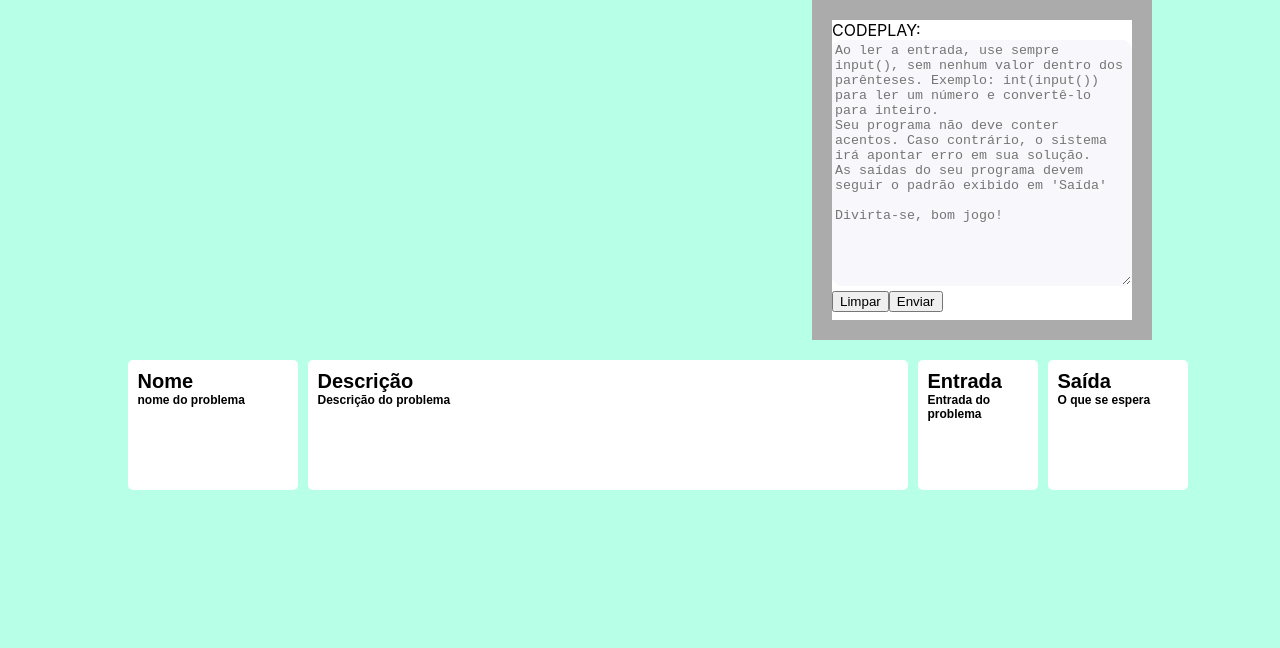
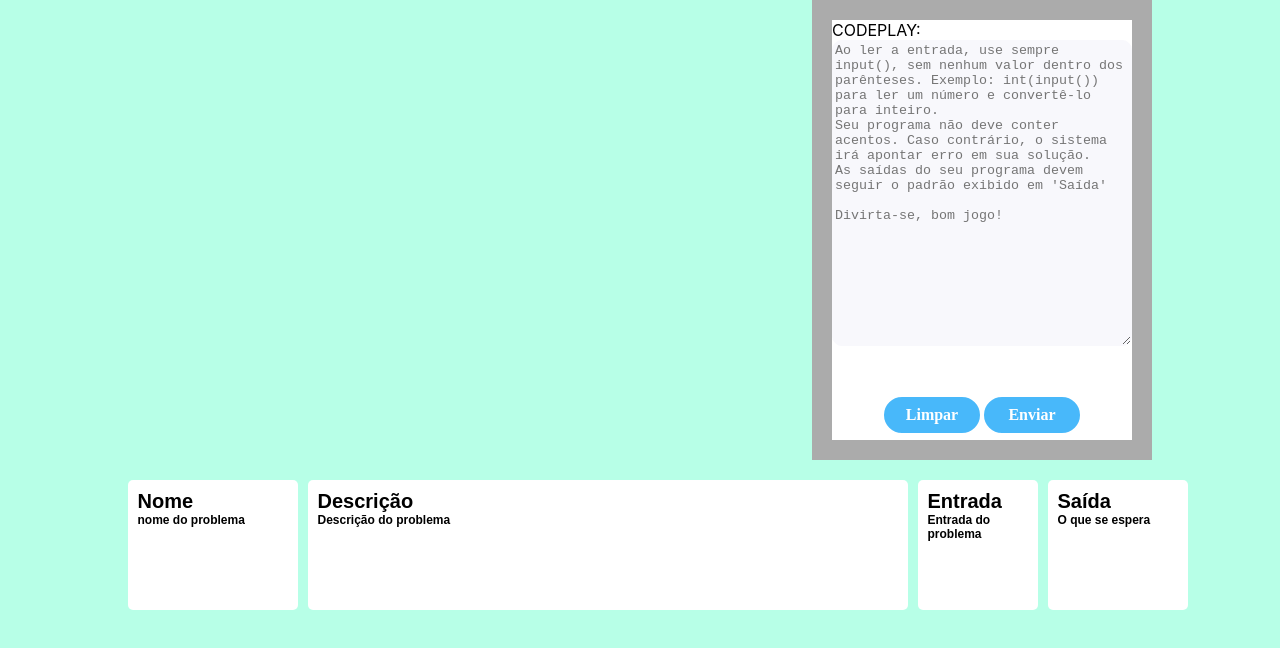
Before and after one commit to dududueedu/codeplay, a React (Create React App) app in the folder codeplay.client/: page / in a window 1280 px wide. Shown: the top 648 px of the page. Built offline with nearby package versions, Linux system fonts and the light colour scheme.

Commit message:
update btns

```diff
--- a/codeplay.client/src/components/InfoProblem/index.css
+++ b/codeplay.client/src/components/InfoProblem/index.css
@@ -12,7 +12,7 @@
     border: 20px solid rgba(148, 148, 148, 0.781);
     background-color: #ffffff;
     width: 300px;
-    height: 300px;
+    height: 420px;
 }
 
 .textarea-problem {
@@ -21,7 +21,37 @@
     border: 1px solid #F8F8FC;
     outline: 0;
     min-width: 294px;
-    min-height: 240px;
+    min-height: 300px;
     max-width: 400px;
-    max-height: 400px;
+    max-height: 600px;
 }
+
+.area-btn {
+    display: flex;
+    width: 100%;
+}
+
+.input-problem {
+    height: 40px;
+    width: 100px;
+    margin-top: 45px;
+    margin-left: 50px;
+    font: 600 16px Poppins;
+    text-decoration: none;
+    border: 2px solid #ffffff;
+    border-radius: 25px;
+    background-color: #48B8FA;
+    color: #ffffff;
+}
+
+.btn-problem {
+    height: 40px;
+    width: 100px;
+    margin-top: 45px;
+    font: 600 16px Poppins;
+    text-decoration: none;
+    border: 2px solid #ffffff;
+    border-radius: 25px;
+    background-color: #48B8FA;
+    color: #ffffff;
+}
--- a/codeplay.client/src/components/InfoProblem/index.js
+++ b/codeplay.client/src/components/InfoProblem/index.js
@@ -16,16 +16,18 @@
           cols="5"
           className="textarea-problem"
         />
+        <div className="area-btn">
           <input
             type="button"
             onClick={(e) => e}
-          className="btn-problem"
+            className="input-problem"
             value="Limpar"
           />
           <button type="submit" value="enviar" className="btn-problem">
             Enviar
           </button>
         </div>
+      </div>
     </form>
   );
 }
```
Lines whose indentation alone changed are shown as unchanged.
